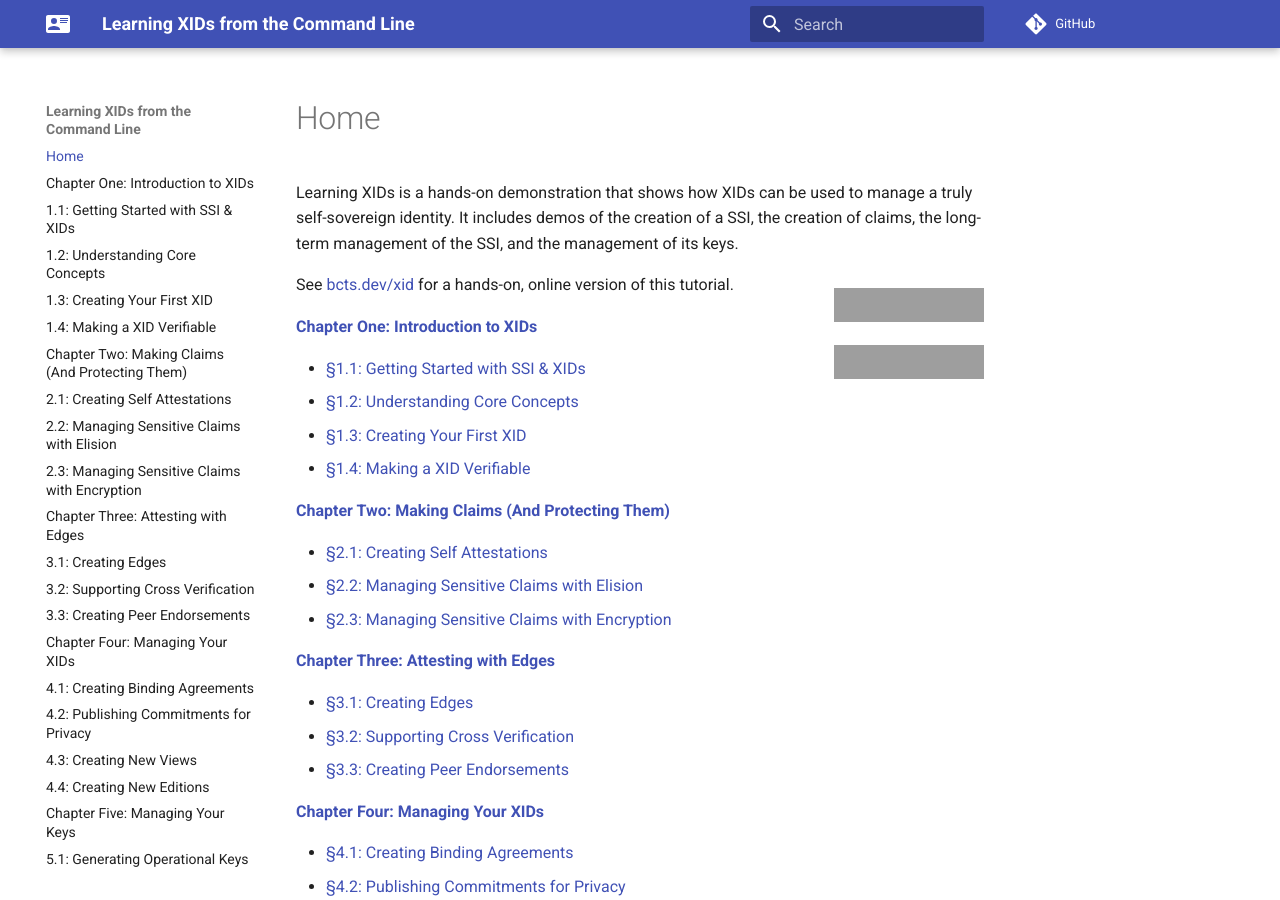
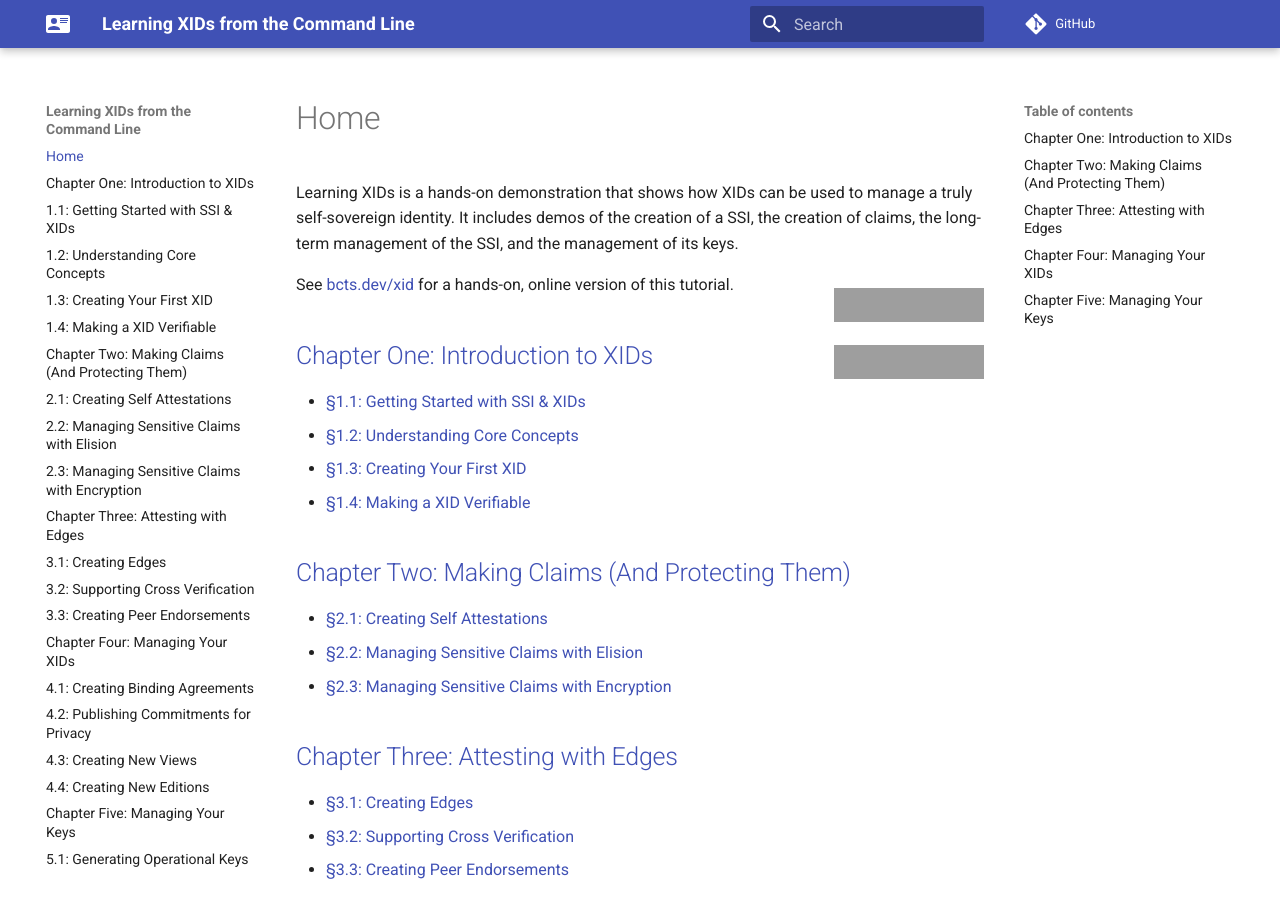
Before and after one commit to BlockchainCommons/XID-Quickstart, an MkDocs documentation site: the page built from docs/index.md, in a window 1280 px wide and 900 px high. Built offline with MkDocs 1.6.1 and Material for MkDocs 9.7.7, drawn with Linux system fonts in a browser that asks for light colours; comment, search, counter and statistics services are not loaded; grey boxes are pictures that could not be loaded.

Commit message:
standardized section heads

```diff
--- a/docs/index.md
+++ b/docs/index.md
@@ -19,33 +19,33 @@ management of the SSI, and the management of its keys.
 See [bcts.dev/xid](https://bcts.dev/xid) for a hands-on, online version of this tutorial.
 
 
-[**Chapter One: Introduction to XIDs**](01_0_Introduction.md)
+## [Chapter One: Introduction to XIDs](01_0_Introduction.md)
 
 * [§1.1: Getting Started with SSI & XIDs](01_1_Getting_Started_SSI_XIDs.md)
 * [§1.2: Understanding Core Concepts](01_2_Core_Concepts.md)
 * [§1.3: Creating Your First XID](01_3_Your_First_XID.md)
 * [§1.4: Making a XID Verifiable](01_4_Making_a_XID_Verifiable.md)
 
-[**Chapter Two: Making Claims (And Protecting Them)**](02_0_Claims.md)
+## [Chapter Two: Making Claims (And Protecting Them)](02_0_Claims.md)
 
 * [§2.1: Creating Self Attestations](02_1_Creating_Self_Attestations.md)
 * [§2.2: Managing Sensitive Claims with Elision](02_2_Managing_Claims_Elision.md)
 * [§2.3: Managing Sensitive Claims with Encryption](02_3_Managing_Claims_Encryption.md)
 
-[**Chapter Three: Attesting with Edges**](03_0_Edges.md)
+## [Chapter Three: Attesting with Edges](03_0_Edges.md)
 
 * [§3.1: Creating Edges](03_1_Creating_Edges.md)
 * [§3.2: Supporting Cross Verification](03_2_Supporting_Cross_Verification.md)
 * [§3.3: Creating Peer Endorsements](03_3_Creating_Peer_Endorsements.md)
 
-[**Chapter Four: Managing Your XIDs**](04_0_Advanced.md)
+## [Chapter Four: Managing Your XIDs](04_0_Advanced.md)
 
 * [§4.1: Creating Binding Agreements](04_1_Creating_Binding_Agreements.md)
 * [§4.2: Publishing Commitments for Privacy](04_2_Publishing_for_Privacy.md)
 * [§4.3: Creating New Views](04_3_Creating_New_Views.md)
 * [§4.4: Creating New Editions](04_4_Creating_New_Editions.md)
 
-[**Chapter Five: Managing Your Keys**](05_0_Keys.md)
+## [Chapter Five: Managing Your Keys](05_0_Keys.md)
 
 * [§5.1: Generating Operational Keys](05_1_Generating_Operational_Keys.md)
 * [§5.2: Updating Keys](05_2_Updating_Keys.md)
@@ -55,4 +55,6 @@ See [bcts.dev/xid](https://bcts.dev/xid) for a hands-on, online version of this
 
 ---
 
-_This course is built from [GitHub](https://github.com/BlockchainCommons/XID-Quickstart/tree/shannona-editorial/docs). You can read there if you prefer._
+_This course is built from
+[GitHub](https://github.com/BlockchainCommons/XID-Quickstart/tree/shannona-editorial/docs). You
+can read there if you prefer._
```
